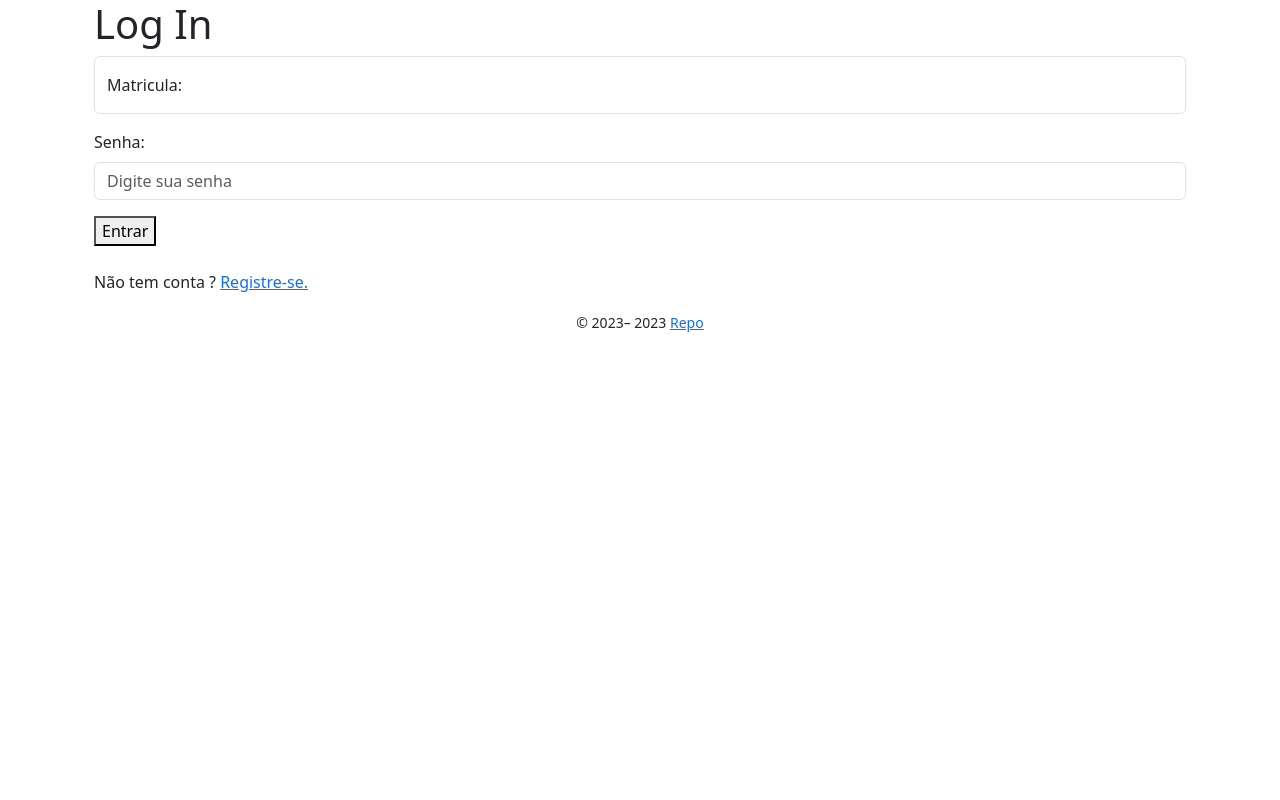
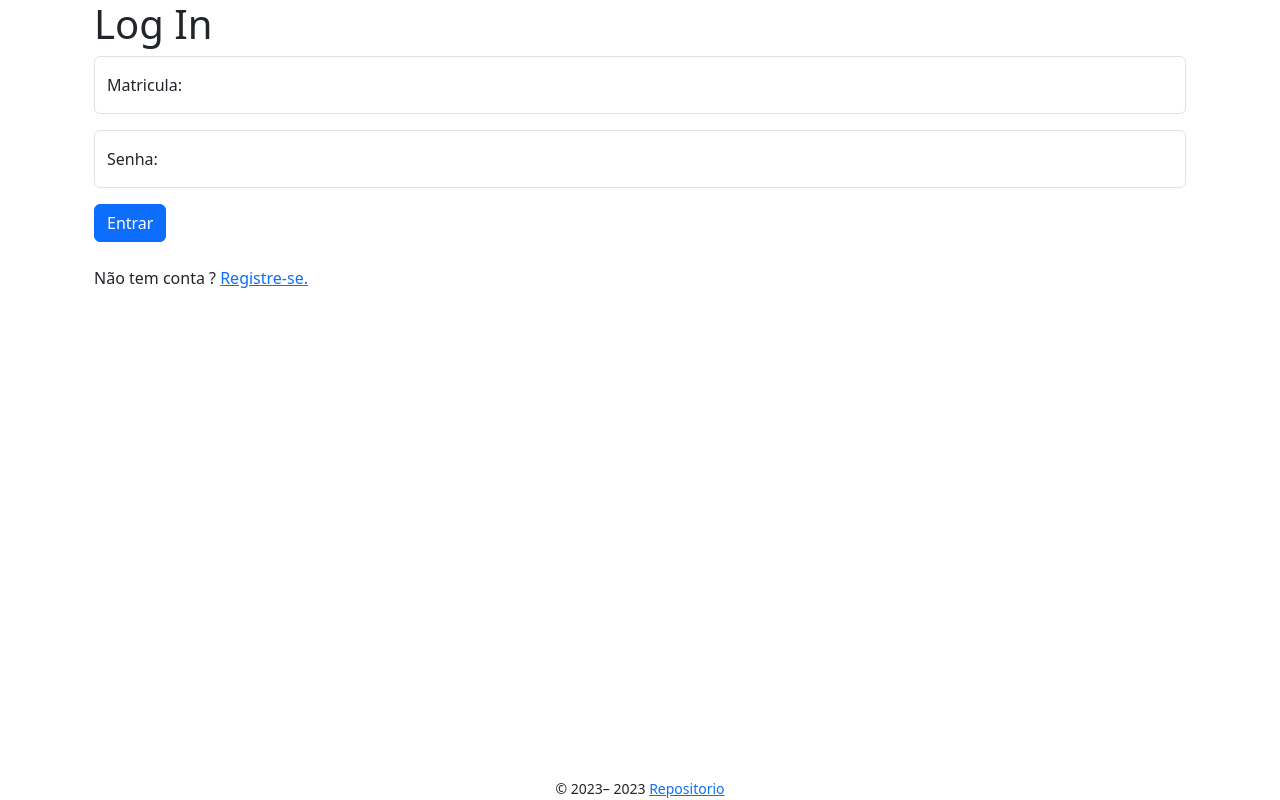
Before and after one commit to zeroCass/chamada-saas, a Flask app: page /login in a window 1280 px wide. Run offline with Flask 3, Linux system fonts and the light colour scheme; some libraries are stand-ins or nearby versions.

Commit message:
style: form styling and page layout

```diff
--- /dev/null
+++ b/app/static/style.css
@@ -0,0 +1,29 @@
+* {
+  box-sizing: border-box;
+  margin: 0;
+  padding: 0;
+}
+
+body {
+  display: grid;
+  min-height: 100vh;
+  min-width: 100vw;
+  grid-template-columns: 1fr;
+  grid-template-rows: auto 1fr auto;
+  grid-template-areas:
+    "header"
+    "main"
+    "footer";
+}
+
+header {
+  grid-area: header;
+}
+
+main {
+  grid-area: main;
+}
+
+footer {
+  grid-area: footer;
+}
--- a/app/templates/auth/login.jinja2
+++ b/app/templates/auth/login.jinja2
@@ -8,7 +8,7 @@
 {% block content %}
 <div class="container">
     <h1>Log In</h1>
-    <form method="POST">
+    <form novalidate method="POST">
         <div class="form-floating mb-3">
             <input
                 class="form-control"
@@ -19,9 +19,10 @@
                 required="true"
             />
             <label for="matricula" class="form-label">Matricula:</label>
+            <div class="invalid-feedback">Matricula Invalida</div>
+            <div class="valid-feedback">Matricula Valida</div>
         </div>
-        <div class="mb-3">
-            <label for="senha" class="form-label">Senha:</label>
+        <div class="form-floating mb-3">
             <input
                 class="form-control"
                 type="password"
@@ -30,11 +31,21 @@
                 placeholder="Digite sua senha"
                 required="true"
             />
+            <label for="senha" class="form-label">Senha:</label>
+            <div class="invalid-feedback">Senha Invalida</div>
         </div>
-        <button type="submit">Entrar</button>
+        <button type="submit" class="btn btn-primary">Entrar</button>
     </form>
     <br>
     <p>Não tem conta ? <a href="{{ url_for('auth.register') }}">Registre-se.</a></p>
 </div>
-
+<script>
+    const form = document.querySelector("form")
+    form.addEventListener("submit", e => {
+        if (!form.checkValidity()) {
+            e.preventDefault()
+        }
+        form.classList.add("was-validated")
+    })
+</script>
 {% endblock %}
--- a/app/templates/base.jinja2
+++ b/app/templates/base.jinja2
@@ -23,8 +23,9 @@
 </head>
 
 <body>
+    <head>
         {% if current_user.is_authenticated %}
-        <nav class="navbar navbar-expand-lg navbar-light bg-light mb-4">
+            <nav class="navbar navbar-expand-lg navbar-dark bg-dark mb-4">
                 <div class="container">
                     <button class="navbar-toggler" type="button" data-bs-toggle="collapse"
                         data-bs-target="#navbarSupportedContent" aria-controls="navbarSupportedContent" aria-expanded="false"
@@ -41,17 +42,17 @@
                 </div>
             </nav>
         {% endif %}
+    </head>
     <main class="container">
         {{ render_messages(container=False, dismissible=True, dismiss_animate=True) }}
         <!-- Your page content -->
         {% block content %}{% endblock %}
     </main>
-
     <footer class="text-center">
         {% block footer %}
         <small> &copy; 2023–
             <script>document.write(new Date().getFullYear())</script> <a
-                href="https://github.com/zeroCass/chamada-saas">Repo</a>
+                href="https://github.com/zeroCass/chamada-saas" target="_blank">Repositorio</a>
         </small>
         {% endblock %}
     </footer>
```
Also changed, not shown: app/templates/auth/register.jinja2 (+9 -9 lines), app/templates/turmas/new.jinja2 (+8 -8 lines). Lines whose indentation alone changed are shown as unchanged.
